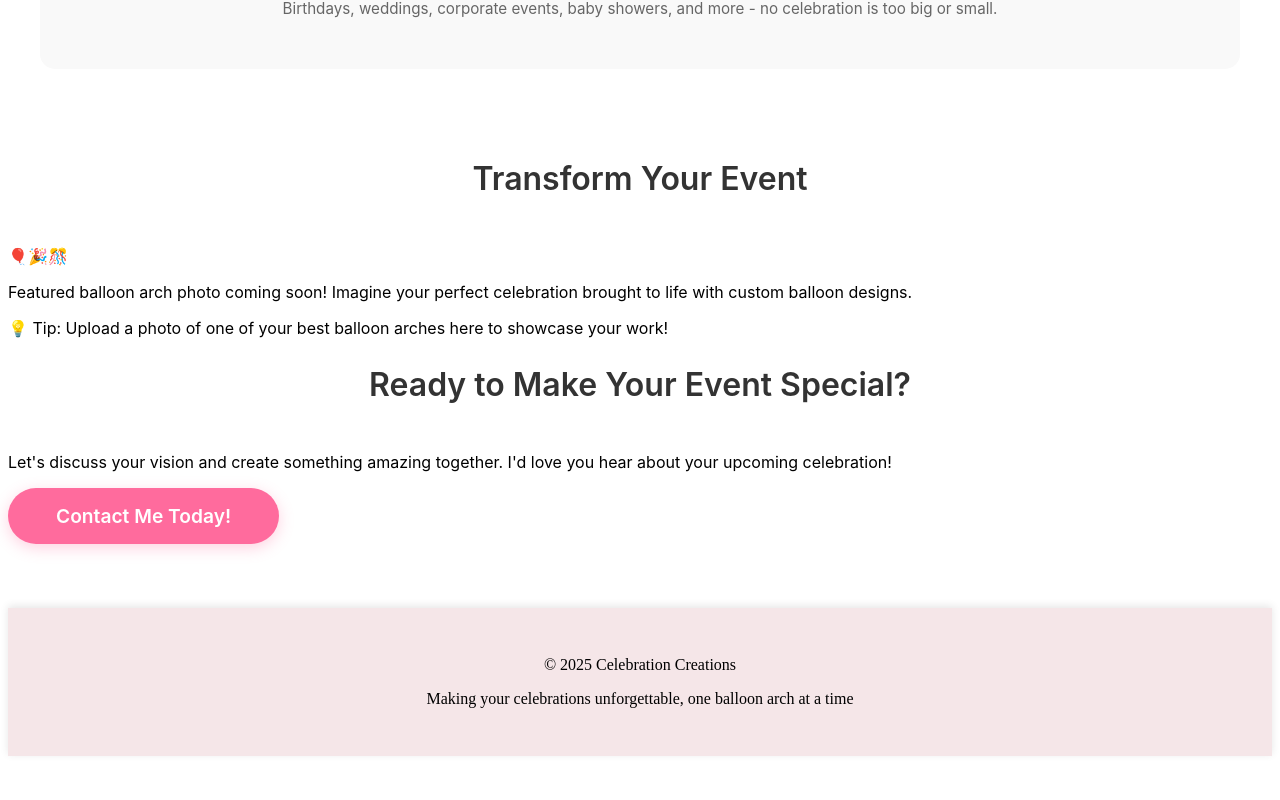
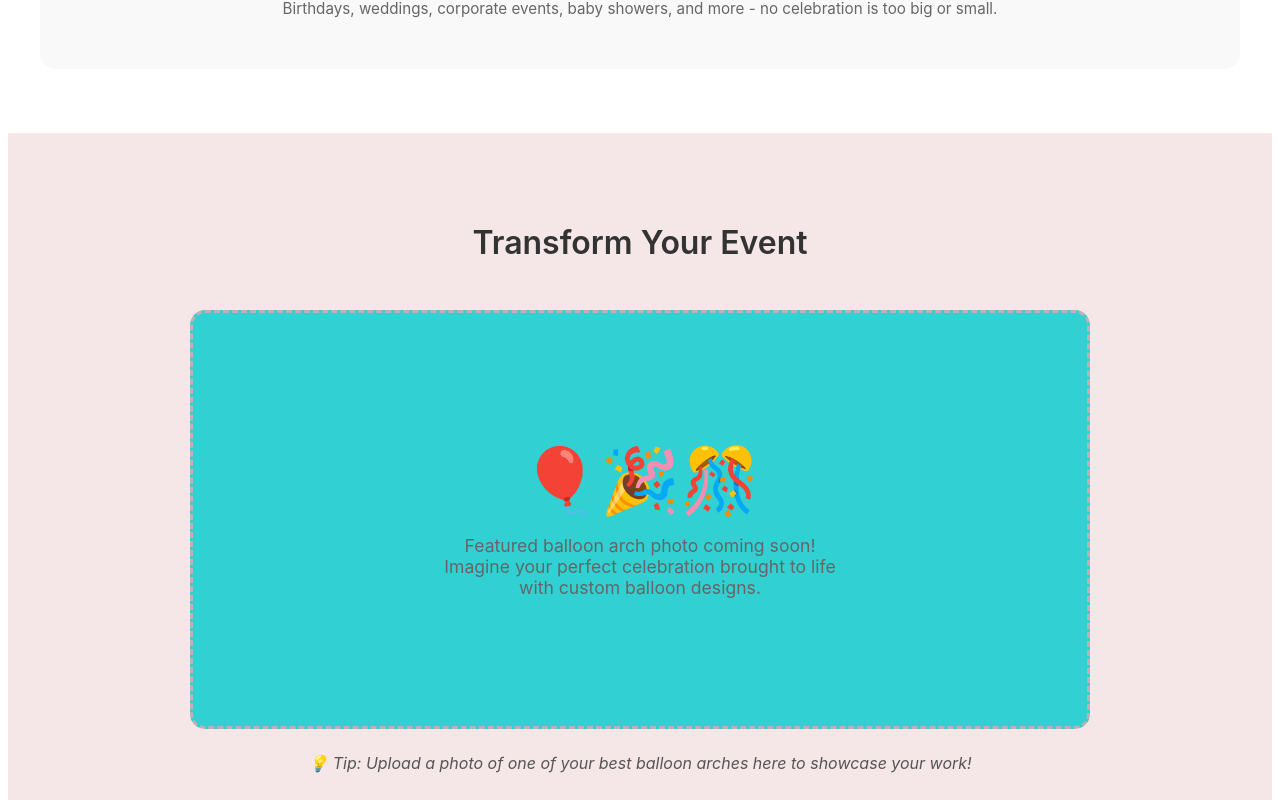
Before and after one commit to Zyncster/celebration-creations, a React (Vite) app: page / in a window 1280 px wide. Shown: the part 1460-2260 px from the top of the page. Before the commit the page ends 2224 px from the top, so only its background shows below. Built offline with nearby package versions, Linux system fonts and the light colour scheme.

Commit message:
Styled showcase section

```diff
--- a/src/pages/Home.css
+++ b/src/pages/Home.css
@@ -164,3 +164,45 @@
     line-height: 1.6;
     font-size: 0.95rem;
 }
+
+/* Showcase Section */
+.showcase-section {
+    padding: 4rem 2rem;
+    background-color: #f5e6e8;
+    text-align: center;
+}
+
+.showcase-content {
+    max-width: 900px;
+    margin: 0 auto;
+}
+
+.image-placeholder {
+    background-color: #30d0d3;
+    border-radius: 15px;
+    padding: 8rem 2rem;
+    margin-bottom: 1.5rem;
+    border: 3px dashed #c0b0b3;
+    display: flex;
+    align-items: center;
+    justify-content: center;
+    flex-direction: column;
+    gap: 1rem;
+}
+
+.placeholder-icons {
+    font-size: 4rem;
+}
+
+.placeholder-text {
+    color: #666;
+    font-size: 1.1rem;
+    max-width: 400px;
+    margin: 0;
+}
+
+.showcase-tip {
+    color: #555;
+    font-size: 1rem;
+    font-style: italic;
+}
```
